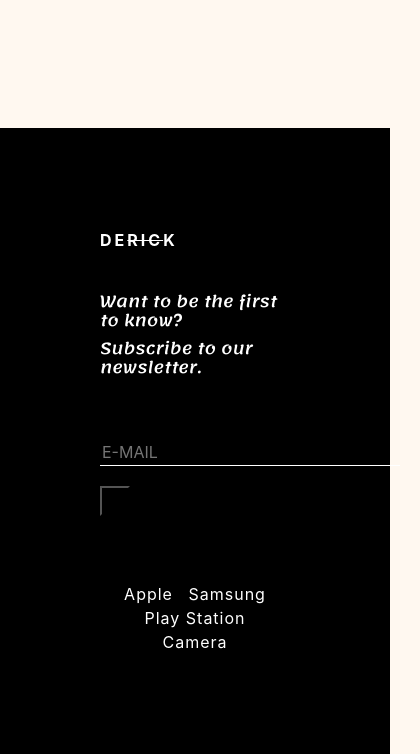
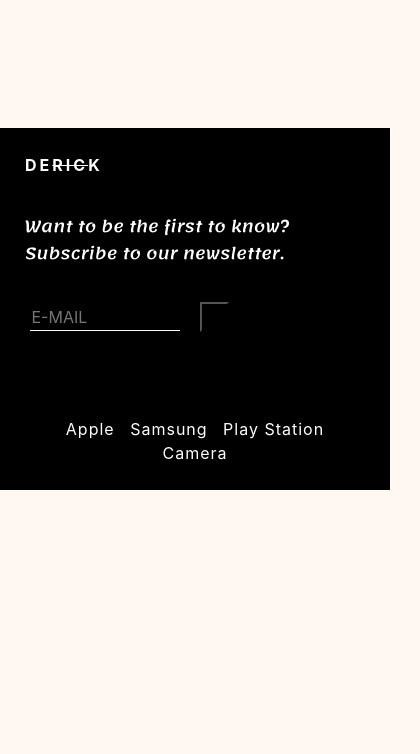
Before and after one commit to chiemenaokafor/derickokafor.github.io, a plain HTML site: page index.html in a window 390 px wide. Shown: the part 4844-5598 px from the top of the page, 420 px wide, since content can reach past the window. After the commit the page ends 5334 px from the top, so only its background shows below. Drawn offline with nearby package versions, Linux system fonts and the light colour scheme.

Commit message:
Update styles.css

```diff
--- a/things/styles.css
+++ b/things/styles.css
@@ -388,7 +388,8 @@ input{
 #contact{
     color: white;
     background-color: black;
-    padding: 100px;
+    padding: 25px;
+    margin: 0px;
 }
 
 .navbar-bottom{
@@ -416,7 +417,7 @@ input{
 input{
     border: none;
     color: white;
-    width: 300px;
+    width: 150px;
     border-bottom: 1px solid white;
     margin: 0 20px 20px 0;
     background: none;
```
